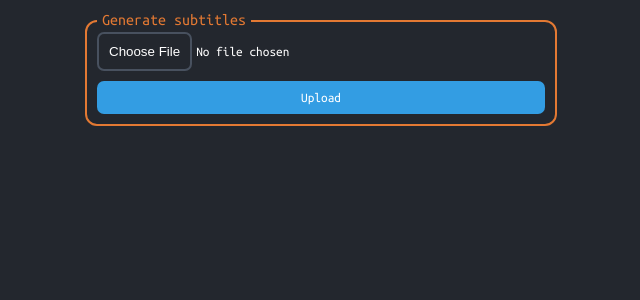
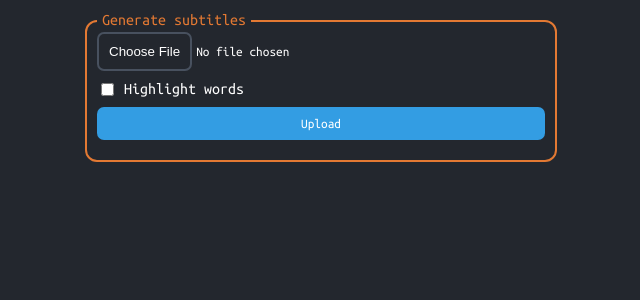
Before and after one commit to MaitreRenard18/SUwUbtitles, a FastAPI app: page / in a window 1280 px wide. Shown: the top 300 px of the page, without its empty margins (319-959 px from the left). Run offline with FastAPI, Linux system fonts and the light colour scheme.

Commit message:
Highlight setting

```diff
--- a/src/main.py
+++ b/src/main.py
@@ -1,7 +1,7 @@
 import os
 from tempfile import TemporaryFile, _TemporaryFileWrapper
 
-from fastapi import FastAPI, Request, UploadFile
+from fastapi import FastAPI, Form, Request, UploadFile
 from fastapi.responses import HTMLResponse, StreamingResponse
 from fastapi.staticfiles import StaticFiles
 from fastapi.templating import Jinja2Templates
@@ -23,10 +23,10 @@ async def root(request: Request):
     )
 
 @app.post("/upload/")
-async def upload(video: UploadFile):
+async def upload(video: UploadFile, word_level: bool = Form(True)):
     content = await video.read()
 
-    subtitles = SubtitleGenerator.generate_str(content)
+    subtitles = SubtitleGenerator.generate_str(content, word_level)
 
     final_video = TemporaryFile("+bw", delete=False, suffix=".mp4")
     add_subtitles(content, subtitles, final_video.name)
--- a/src/subtitles.py
+++ b/src/subtitles.py
@@ -29,7 +29,7 @@ class SubtitleGenerator():
     model = stable_whisper.load_model("medium")
 
     @staticmethod
-    def generate_str(video: str | bytes) -> str:
+    def generate_str(video: str | bytes, word_level=True) -> str:
         if isinstance(video, str):
             result = SubtitleGenerator.model.transcribe(video, fp16=False)
 
@@ -40,7 +40,7 @@ class SubtitleGenerator():
 
             os.remove(temp.name)
 
-        return result_to_srt_vtt(result, word_level=True)
+        return result_to_srt_vtt(result, word_level=word_level)
 
     @staticmethod
     def parse(text: str) -> Generator[RichSubtitle, None, None]:
--- a/static/style.css
+++ b/static/style.css
@@ -41,7 +41,7 @@ body {
   flex-direction: column;
 }
 
-.form-wrapper > form input[type=submit] {
+input[type=submit] {
   background-color: var(--secondary-color);
   border: none;
   color: var(--text-color);
@@ -50,16 +50,35 @@ body {
   transition: 0.3s;
 }
 
-.form-wrapper > form input[type=submit]:hover {
+input[type=submit]:hover {
   filter: brightness(120%);
 }
 
-.form-wrapper > form input[type=file] {
+input[type=file] {
   color: var(--text-color);
+}
+
+.form-wrapper > form * {
   margin-bottom: 10px;
 }
 
-.form-wrapper > form input[type=file]::file-selector-button {
+.form-wrapper .checkbox-wrapper {
+  display: flex;
+  align-items: center;
+}
+
+input[type=checkbox] {
+  margin-right: 10px;
+}
+
+.form-wrapper .checkbox-wrapper * {
+  margin-bottom: 0;
+  margin-top: 0;
+  color: white;
+}
+
+
+input[type=file]::file-selector-button {
   background-color: transparent;
   border: 2px solid var(--secondary-background-color);
   color: var(--text-color);
@@ -68,7 +87,7 @@ body {
   transition: 0.3s;
 }
 
-.form-wrapper > form input[type=file]::file-selector-button:hover {
+input[type=file]::file-selector-button:hover {
   background-color: var(--secondary-color);
   border-color: var(--secondary-color);
 }
--- a/templates/upload.html
+++ b/templates/upload.html
@@ -12,6 +12,10 @@
         <label>Generate subtitles</label>
         <form action="/upload/" method="post" enctype="multipart/form-data">
             <input type="file" name="video" accept="video/mp4"/ required>
+            <div class="checkbox-wrapper">
+                <input id="word_level" type="checkbox" name="word_level">
+                <label for="word_level">Highlight words</label>
+            </div>
             <input type="submit" value="Upload"/>
         </form>
     </div>
```
